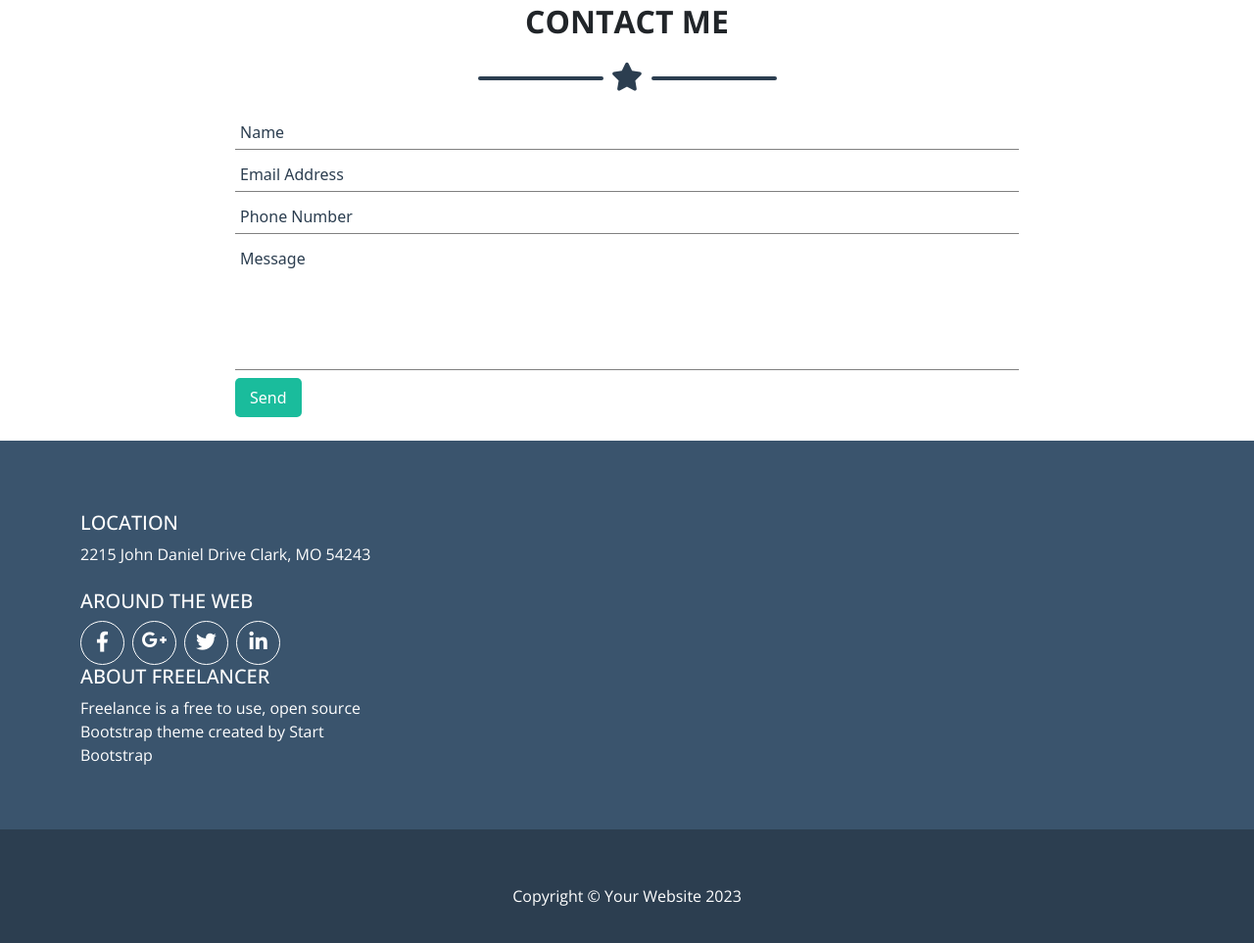
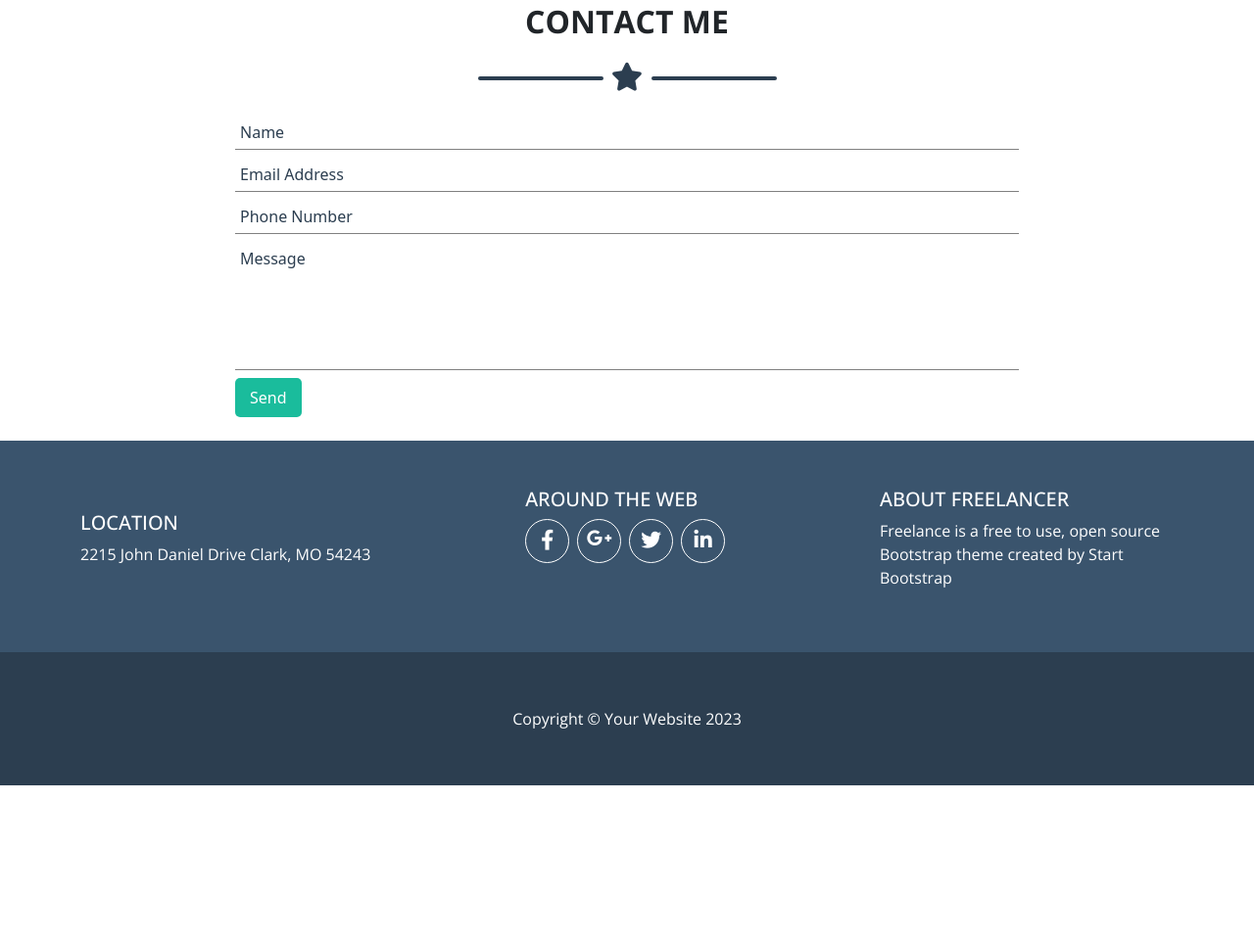
Before and after one commit to TheBloodShadow-py/html-css-bootstrap-freelancer, a plain HTML site: page index.html in a window 1280 px wide. Shown: the part 1693-2656 px from the top of the page at 98% size. After the commit the page ends 2495 px from the top, so only its background shows below. Drawn offline with nearby package versions, Linux system fonts and the light colour scheme.

Commit message:
FIX - html containers

```diff
--- a/index.html
+++ b/index.html
@@ -204,7 +204,10 @@
     <footer>
       <div class="info-container py-5 px-2">
         <div class="container">
-          <div class="loaction d-flex flex-column my-4">
+          <div
+            class="d-flex flex-column gap-4 justify-content-md-between flex-md-row"
+          >
+            <div class="loaction d-flex flex-column mt-4">
               <h3 class="text-uppercase h5">location</h3>
               <span>2215 John Daniel Drive Clark, MO 54243</span>
             </div>
@@ -228,9 +231,11 @@
             <div class="about-free d-flex flex-column">
               <h3 class="text-uppercase h5">about freelancer</h3>
               <p>
-              Freelance is a free to use, open source Bootstrap theme created by
+                Freelance is a free to use, open source Bootstrap theme created
+                by
                 <span class="colored-text">Start Bootstrap</span>
               </p>
+            </div>
           </div>
         </div>
       </div>
```
Lines whose indentation alone changed are shown as unchanged.
